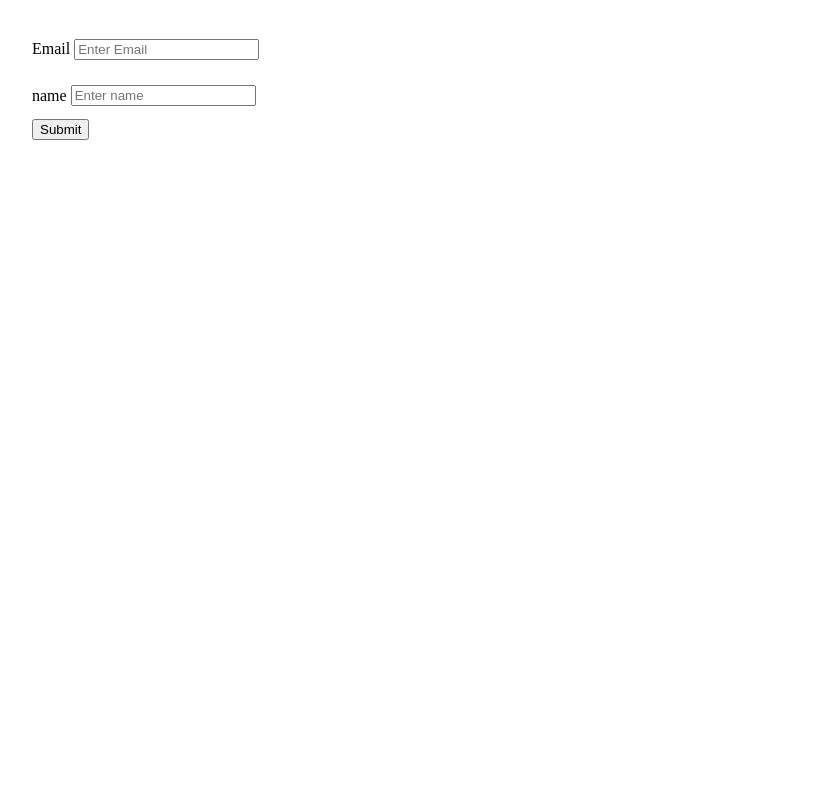
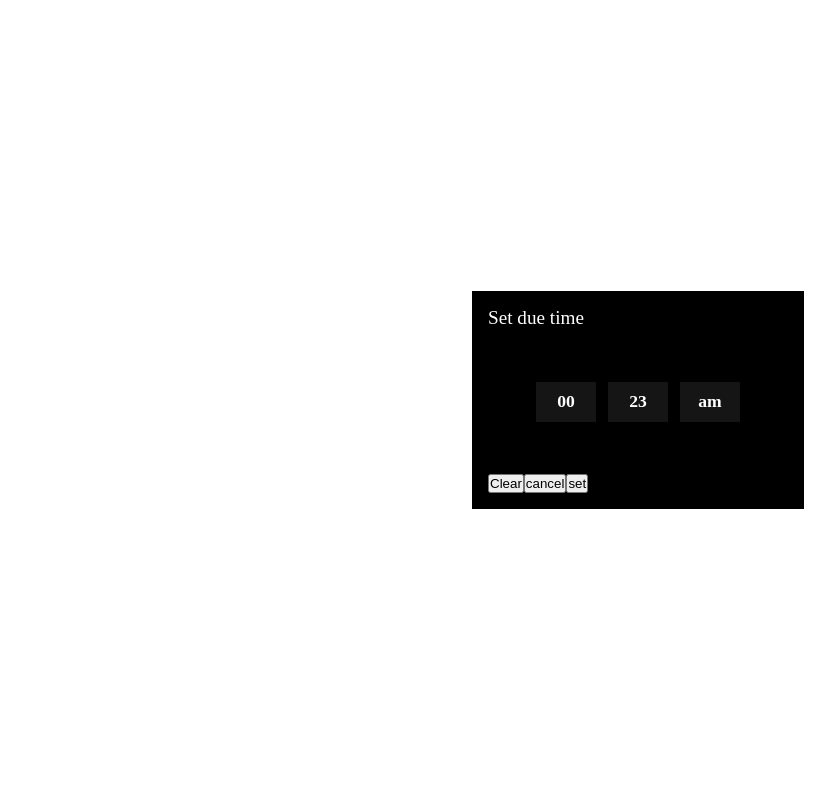
Before and after one commit to Lins-T/My-Portfolio-, a plain HTML site: page index.html in a window 1280 px wide. Shown: the whole page, without its empty margins (2-837 px from the left). Drawn offline with nearby package versions, Linux system fonts and the light colour scheme.

Commit message:
Add files via upload

```diff
--- a/index.html
+++ b/index.html
@@ -3,20 +3,74 @@
   <head>
     <meta http-equiv="content-type" content="text/html; charset=utf-8" />
     <meta name="viewport" content="width=device-width, initial-scale=1.0">
-    <link href="style.css" rel="stylesheet" type="text/css" media="all" >
-    <title>Form </title>
-  </head>
-  <body>
-    <form method="post" name="email-form" accept-charset="utf-8" netlify>
-      Email
-      <input type="email" name="email" id="email" placeholder="Enter Email"/>
-      <br />
-      name
-      <input type="text" name="text" id="text" placeholder="Enter name" />
-      <br />
-      <button type="submit">
-        Submit
-      </button>
-    </form>
+    <link href="miine.css" rel="stylesheet" type="text/css" media="all">
+  <script src="node_modules/moment/moment.js"></script>
+  <script src="demo.js" defer></script>
+  <title>Test run</title>
+<style>
+
+  </style>
+</head>
+<body>
+
+  <div class="timeSetter">
+    <p>Set due time</p>
+
+    <section class="time">
+
+
+      <ul class="timePanel">
+        <li class="hourList">
+          <!---
+          <input tabindex="1" b type="number" name="hour" id="hour" class="panel" value="6" minlength="0"  maxlength="2"/>
+          -->
+          <ul tabindex="1" b type="number" name="hour" id="hour" class="panel">
+            <li class="hh timeItem">00</li>
+            <li class="hh timeItem">1</li>
+            <li class="hh timeItem">2</li>
+
+            <li class="hh timeItem">3</li>
+            <li class="hh timeItem">4</li>
+            <li class="hh timeItem">5</li>
+
+            <li class="hh timeItem">6</li>
+            <li class="hh timeItem">7</li>
+            <li class="hh timeItem">8</li>
+
+            <li class="hh timeItem">9</li>
+            <li class="hh timeItem">10</li>
+            <li class="hh timeItem">11</li>
+          </ul>
+        </li>
+        <li class="hourList">
+          <!--
+          <input tabindex="2" type="number" name="minute" id="minute" class="panel" value="00" />
+          -->
+          <ul tabindex="2" type="number" name="minute" id="minute" class="panel">
+            <li class="mm timeItem">23</li>
+            <li class="mm timeItem">24</li>
+            <li class="mm timeItem">25</li>
+          </ul>
+        </li>
+        <li class="hourList">
+          <!--
+          <input tabindex="3"  type="text" name="meridean" id="meridean" class="panel" value="" />
+          -->
+          <ul tabindex="3"  type="text" name="meridean" id="meridean" class="panel">
+            <li class="timeItem">am</li>
+            <li class="timeItem">pm</li>
+          </ul>
+        </li>
+      </ul>
+
+    </section>
+
+    <section class="timeFoot">
+      <button type="submit dateClear">Clear</button>
+      <button type="submit dateCancel">cancel</button>
+      <button type="submit dateSet" class="set">set</button>
+    </section>
+  </div>
+
   </body>
 </html>
--- /dev/null
+++ b/miine.css
@@ -0,0 +1,110 @@
+* {
+  padding: 0;
+  margin: 0;
+  user-select: none;
+}
+
+body {
+  min-height: 100vh;
+  display: grid;
+  place-content: center;
+}
+
+
+.timeSetter {
+  width: 300px;
+  min-height: 100px;
+  background: hsl(0, 0%, 0%);
+  color: white;
+  padding: 1rem;
+}
+
+p {
+  font-size: 1.2em;
+  font-weight: 500;
+}
+
+.time {
+  margin-block: .8rem;
+  display: flex;
+  justify-content: center;
+  align-items: center;
+  gap: 1rem;
+}
+
+.timePanel {
+  list-style: none;
+  display: flex;
+  align-content: center;
+  gap: 12px;
+}
+
+.hourList {
+  position: relative;
+}
+
+.panel {
+  width: 60px;
+  height: 40px;
+  text-align: center;
+  font-size: 1.1em;
+  font-weight: 600;
+  outline: none;
+  border: none;
+  background-color: #151515;
+  color: white;
+  overflow: scroll;
+  gap: 2px;
+  scroll-behavior: smooth;
+  scroll-snap-type: y mandatory;
+  position: relative;
+}
+
+.panel::before {
+  content: '';
+  position: absolute;
+  inset: 0;
+  z-index: 2;
+}
+
+.timeItem {
+  width: 100%;
+  height: 100%;
+  display: flex;
+  align-items: center;
+  justify-content: center;
+  scroll-snap-align: center;
+}
+
+
+.add, .sub {
+  font-size: 1.5rem;
+  font-weight: 600;
+  background-color: #444444;
+  color: white;
+  width: 80%;
+  text-align: center;
+}
+
+.add {
+  position: absolute;
+  top: 150%;
+  left: 50%;
+  translate: -50% -50%;
+}
+
+
+.sub {
+  position: absolute;
+  top:-50%;
+  left: 50%;
+  translate: -50% -50%;
+}
+
+.time {
+  height: 120px;
+}
+
+.timeFoot {
+  display: flex;
+}
```
Also changed, not shown: demo.json (added, +48 -0 lines).
